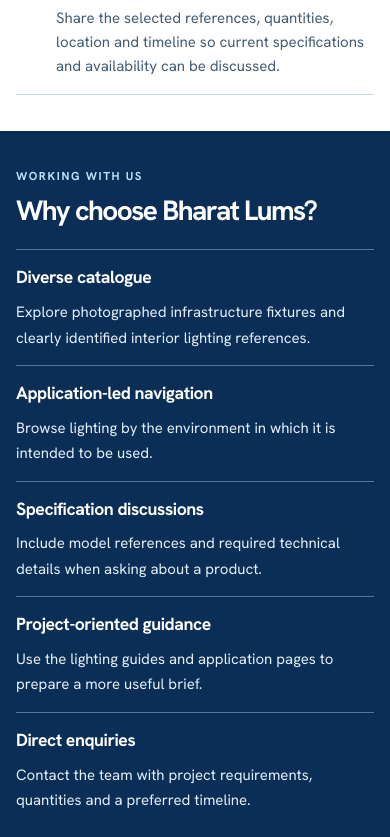
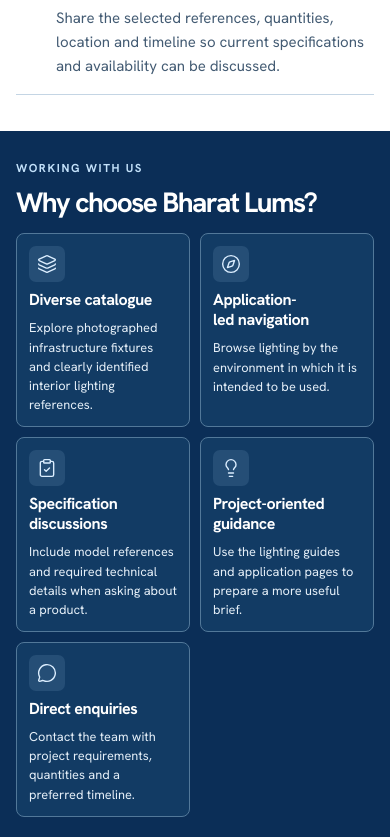
Before and after one commit to amnas-cubixmet/ddd, a Next.js app: page /about in a window 390 px wide. Shown: the part 4347-5184 px from the top of the page. Built offline with nearby package versions, Linux system fonts and the light colour scheme; no server answers.

Commit message:
Refine About strengths section with icon cards and responsive grid

```diff
--- a/src/app/about/about.module.css
+++ b/src/app/about/about.module.css
@@ -174,3 +174,75 @@
 @media (prefers-reduced-motion: reduce) {
   .industryCard { transition: none; }
 }
+
+/* Why choose us: compact, consistent navy cards, without staggered rows. */
+.navy[aria-labelledby="why-title"] {
+  padding-block: clamp(36px, 5vw, 72px);
+}
+.navy[aria-labelledby="why-title"] .strengthGrid {
+  grid-template-columns: repeat(5, minmax(0, 1fr));
+  gap: 14px;
+  margin-block: 24px 0;
+  align-items: stretch;
+}
+.navy[aria-labelledby="why-title"] .strengthGrid li {
+  display: flex;
+  flex-direction: column;
+  align-items: flex-start;
+  gap: 12px;
+  padding: clamp(14px, 1.5vw, 22px);
+  border: 1px solid #527899;
+  border-radius: 8px;
+  background: #123B64;
+}
+.strengthIcon {
+  display: grid;
+  place-items: center;
+  width: 42px;
+  height: 42px;
+  border-radius: 7px;
+  color: #DCEEFF;
+  background: #254E76;
+}
+.navy[aria-labelledby="why-title"] .strengthGrid h3 {
+  font-size: clamp(1rem, 1.35vw, 1.25rem);
+  line-height: 1.25;
+  letter-spacing: -.025em;
+  text-wrap: balance;
+}
+.navy[aria-labelledby="why-title"] .strengthGrid p {
+  margin: 0;
+  font-size: .875rem;
+  font-weight: 400;
+  line-height: 1.55;
+  overflow-wrap: break-word;
+}
+@media (min-width: 1200px) {
+  .navy[aria-labelledby="why-title"] .strengthGrid h3 { min-height: 2.5em; }
+}
+@media (max-width: 1199px) {
+  .navy[aria-labelledby="why-title"] .strengthGrid { grid-template-columns: repeat(3, minmax(0, 1fr)); }
+}
+@media (max-width: 767px) {
+  .navy[aria-labelledby="why-title"] { padding-block: 28px; }
+  .navy[aria-labelledby="why-title"] .strengthGrid {
+    grid-template-columns: repeat(2, minmax(0, 1fr));
+    gap: 10px;
+    margin-top: 16px;
+  }
+  .navy[aria-labelledby="why-title"] .strengthGrid li { padding: 12px; gap: 8px; }
+  .strengthIcon { width: 36px; height: 36px; }
+  .strengthIcon svg { width: 20px; height: 20px; }
+  .navy[aria-labelledby="why-title"] .strengthGrid h3 { font-size: 1rem; overflow-wrap: anywhere; }
+  .navy[aria-labelledby="why-title"] .strengthGrid p { font-size: .8rem; line-height: 1.5; }
+}
+@media (max-width: 374px) {
+  .navy[aria-labelledby="why-title"] .strengthGrid { grid-template-columns: minmax(0, 1fr); }
+  .navy[aria-labelledby="why-title"] .strengthGrid li {
+    display: grid;
+    grid-template-columns: 36px minmax(0, 1fr);
+    column-gap: 12px;
+  }
+  .navy[aria-labelledby="why-title"] .strengthIcon { grid-row: 1 / 3; }
+  .navy[aria-labelledby="why-title"] .strengthGrid p { grid-column: 2; }
+}
--- a/src/app/about/page.tsx
+++ b/src/app/about/page.tsx
@@ -1,6 +1,6 @@
 import Image from "next/image";
 import Link from "next/link";
-import { ArrowUpRight, Route, Warehouse, Factory, Building2, ShoppingBag, Hotel, CarFront } from "lucide-react";
+import { ArrowUpRight, Route, Warehouse, Factory, Building2, ShoppingBag, Hotel, CarFront, Layers, Compass, ClipboardCheck, Lightbulb, MessageCircle } from "lucide-react";
 import { Action } from "@/components/ui";
 import { GlobalPresenceSection } from "@/components/global-presence/global-presence";
 import { HomeEnquiry } from "@/components/home-enquiry";
@@ -42,6 +42,8 @@ const steps = [
   ["Confirm specifications", "Request model-specific details such as output, colour temperature, optics, environmental rating and control compatibility where relevant."],
   ["Send a project enquiry", "Share the selected references, quantities, location and timeline so current specifications and availability can be discussed."],
 ];
+
+const strengthIcons = [Layers, Compass, ClipboardCheck, Lightbulb, MessageCircle] as const;
 
 const strengths = [
   ["Diverse catalogue", "Explore photographed infrastructure fixtures and clearly identified interior lighting references."],
@@ -143,7 +145,18 @@ export default function AboutPage() {
       </section>
       <section className={styles.navy} aria-labelledby="why-title">
         <div className={styles.inner}><p className={styles.kicker}>Working with us</p><h2 id="why-title">Why choose Bharat Lums?</h2>
-          <ul className={styles.strengthGrid}>{strengths.map(([name, text]) => <li key={name}><h3>{name}</h3><p>{text}</p></li>)}</ul>
+          <ul className={styles.strengthGrid}>
+            {strengths.map(([name, text], index) => {
+              const Icon = strengthIcons[index];
+              return (
+                <li key={name}>
+                  <span className={styles.strengthIcon}><Icon size={23} strokeWidth={1.65} aria-hidden="true" /></span>
+                  <h3>{name}</h3>
+                  <p>{text}</p>
+                </li>
+              );
+            })}
+          </ul>
         </div>
       </section>
       <section className={styles.inner + " " + styles.section + " " + styles.split} aria-labelledby="commitment-title">
```
